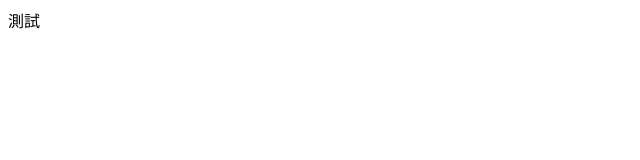
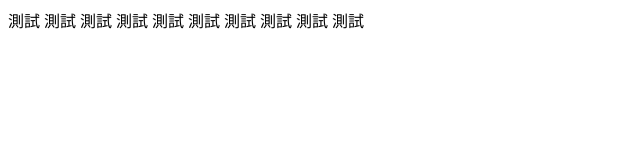
Before and after one commit to b11005018/0509, a plain HTML site: page index.html in a window 1280 px wide. Shown: the whole page, without its empty margins (0-640 px from the left). Drawn offline with Linux system fonts and the light colour scheme.

Commit message:
第一個檔案

```diff
--- a/index.html
+++ b/index.html
@@ -6,6 +6,6 @@
     <title>Document</title>
 </head>
 <body>
-    測試
+    測試  測試  測試  測試  測試  測試  測試  測試  測試  測試
 </body>
 </html>
```
